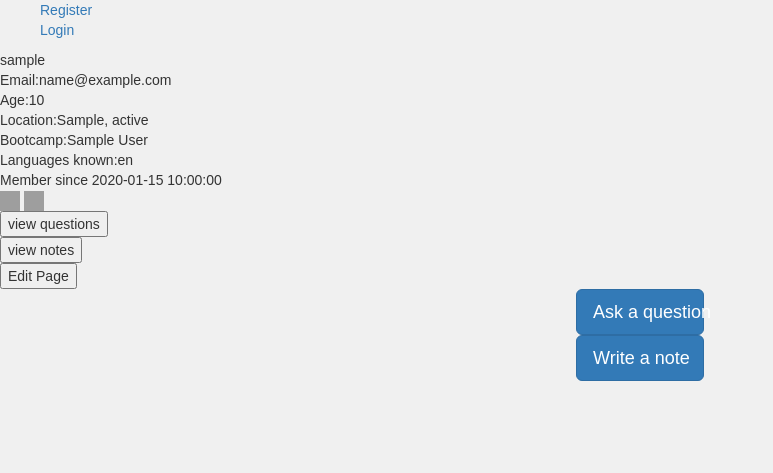
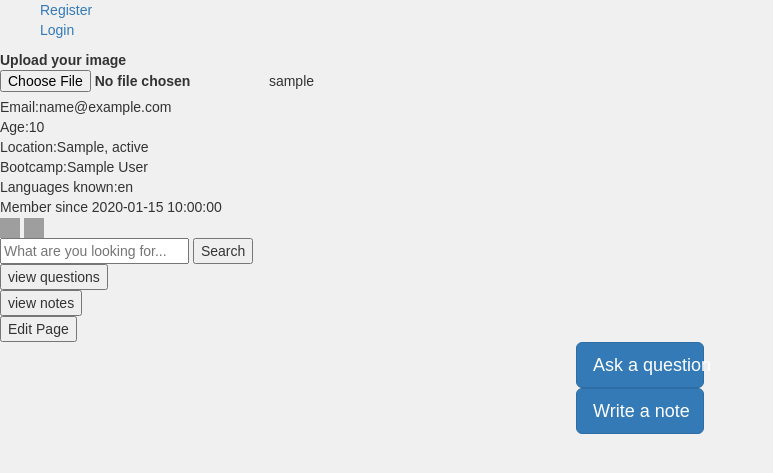
Before and after one commit to Ihyatt/camp_buddy, a Flask app: page /users/1 in a window 1280 px wide. Shown: the top 473 px of the page, without its empty margins (0-773 px from the left). Run offline with Flask 2, Linux system fonts and the light colour scheme; tables that the repository leaves empty hold one stand-in row (values such as "Sample post"); some libraries are stand-ins or nearby versions; grey boxes are pictures that could not be loaded.

Commit message:
algorithm for search worked on

```diff
--- a/server.py
+++ b/server.py
@@ -156,6 +156,8 @@ def update_user_data():
 
     return redirect("/users/%s" % user.user_id)
 
+
+
 @app.route("/ask_question", methods=['POST'])
 def ask_question():
     """Allows user to ask questions and post to forum"""
@@ -268,7 +270,42 @@ def add_vote():
     return jsonify(result)
 
 
+@app.route("/search-questions", methods=['POST'])
+def search_question():
 
+    # list_of_queried_question_objects = []
+    sliced_search = []
+    search_list = []
+    search = request.form.get("search")
+
+    splitted_search = search.split(" ")#returns list of searched words
+    splitted_search_by_phrase = search.split(" ")
+
+    search_match = Question.query.filter(Question.question.like('%' + search + '%') ).all() #returns a list of objects
+    search_list.append(search_match)
+
+    idx = 0
+    while idx < len(search):
+        search_parse_phrase = search[idx:]
+        sliced_search.append(search_parse_phrase)
+        idx += 1
+
+    for word in sliced_search:
+        search_match = Question.query.filter(Question.question.like('%' + word + '%') ).all() #returns a list of objects
+        search_list.append(search_match)
+
+    for word in splitted_search:
+        search_match = Question.query.filter(Question.question.like('%' + word + '%') ).all() #returns a list of objects
+        search_list.append(search_match)
+
+    print search_list
+
+    #check for duplicates
+
+    if search_list.empty():
+        return render_template("empty_search.html", search_list=search_list)
+    else:
+        return render_template("question_search.html", search_list=search_list)
 
 
 # @app.route("/more-questions")
@@ -282,17 +319,13 @@ def add_vote():
 
 
 
+if __name__ == "__main__":
 
-
-
-if __name__ == "__main__":
-    # We have to set debug=True here, since it has to be True at the point
-    # that we invoke the DebugToolbarExtension
     app.debug = True
 
     connect_to_db(app)
 
-    # Use the DebugToolbar
+
     DebugToolbarExtension(app)
 
     app.run()
--- a/templates/base.html
+++ b/templates/base.html
@@ -24,8 +24,8 @@
   <li><a href="/login">Login</a></li>
     {% endif %}
 </ul>
-<!--
-<label> Upload your image<input type="file" name="hi"></label> -->
+
+<label> Upload your image<input type="file" name="hi"></label>
 
 {% with messages = get_flashed_messages() %}
   {% if messages %}
--- a/templates/profile_page.html
+++ b/templates/profile_page.html
@@ -14,6 +14,13 @@ Member since {{user.member_since}}<br>
   <a href="{{user.linkedin_url}}"><img border="0" alt="linkedin" src="https://upload.wikimedia.org/wikipedia/commons/thumb/c/ca/LinkedIn_logo_initials.png/768px-LinkedIn_logo_initials.png" width="20" height="20"></a>
   <a href="{{user.github_url}}"><img border="0" alt="github" src="https://assets-cdn.github.com/images/modules/logos_page/Octocat.png" width="20" height="20"></a>
 </div>
+
+
+<!-- search button -->
+<form action = "/search-questions">
+ <input type = "text" name ="search" id="search" placeholder="What are you looking for...">
+ <button type="submit">Search</button>
+</form>
 
 <!-- Allows user to view past written questions -->
 <form action = "/view_questions">
--- a/templates/question_and_comment.html
+++ b/templates/question_and_comment.html
@@ -25,7 +25,7 @@
 <script>
 function showResult(resp){
 
-	$("#comments").append("<li>" + $("#write-comment").val() + '<button class ="vote" data-direction = "up" data-comment-id="' + resp.comment_id + '" id="' + resp.comment_id +'"> ' + resp.vote + ' </button></li>');
+	$("#comments").append("<li>" + $("#write-comment").val() + '<button class ="vote" data-direction = "up" data-comment-id="' + resp.comment_id + '"id="' + resp.comment_id +'"> ' + resp.vote + ' </button></li>');
 
 	$("#write-comment").val("");
 	$(".vote").click(submitVote);
```
